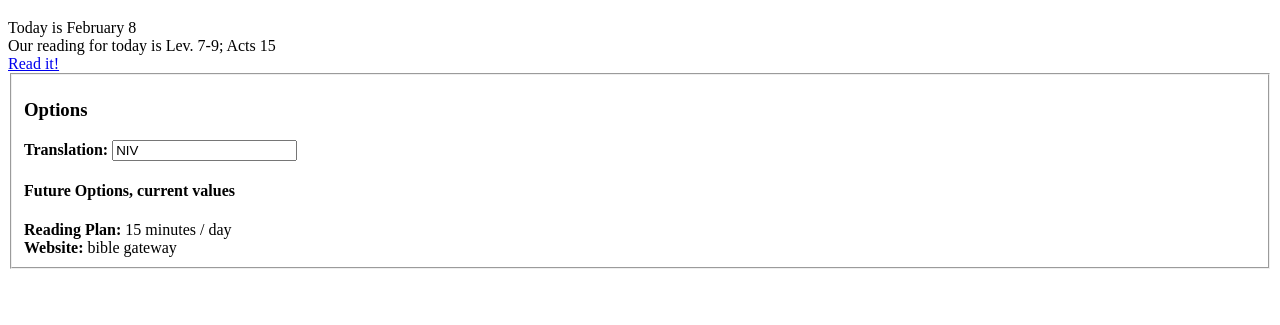
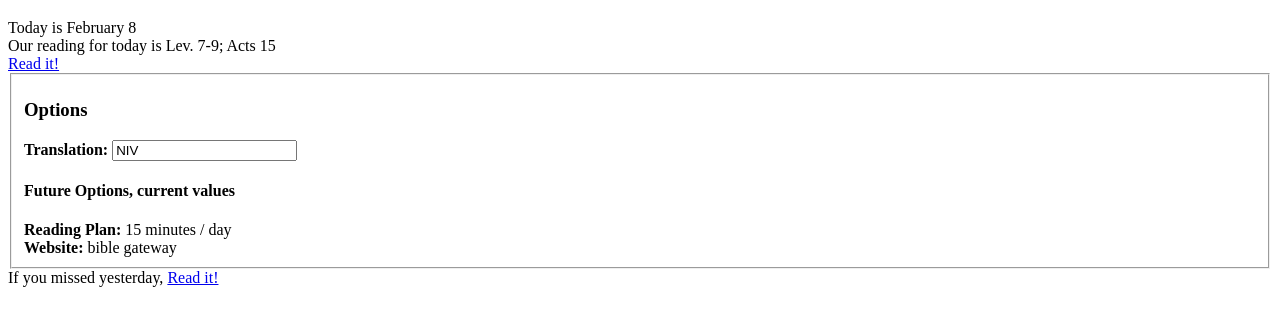
Before and after one commit to matelich/bible-reading, a plain HTML site: page index.html in a window 1280 px wide. Shown: the part 61-386 px from the top of the page. Drawn offline with Linux system fonts and the light colour scheme.

Commit message:
Add a link for missed yesterday

```diff
--- a/index.html
+++ b/index.html
@@ -15,6 +15,7 @@
             <div><strong>Reading Plan:</strong> 15 minutes / day</div>
             <div><strong>Website:</strong> bible gateway</div>
         </fieldset>
+        <div id="missed"></div>
         <script src="domready.js" type="text/javascript"></script>
         <script type="text/javascript">
             function loadPlan(which) {
@@ -44,6 +45,14 @@
                 var bg = document.getElementById('biblegateway');
                 bg.innerHTML = "";
                 bg.appendChild(a);
+
+                var yesterreading = window.plan.readings[getPlanIndex()-1]; //todo: fix new years
+                var ay = document.createElement('a');
+                ay.href = 'https://www.biblegateway.com/passage/?search='+encodeURIComponent(yesterreading.passage)+'&version='+document.getElementById('translation').value;
+                ay.innerHTML = "Read it!";
+                var yesterday = document.getElementById('missed');
+                yesterday.innerHTML = "If you missed yesterday, ";
+                yesterday.appendChild(ay);
             }
 
             DomReady.ready(function() {
```
